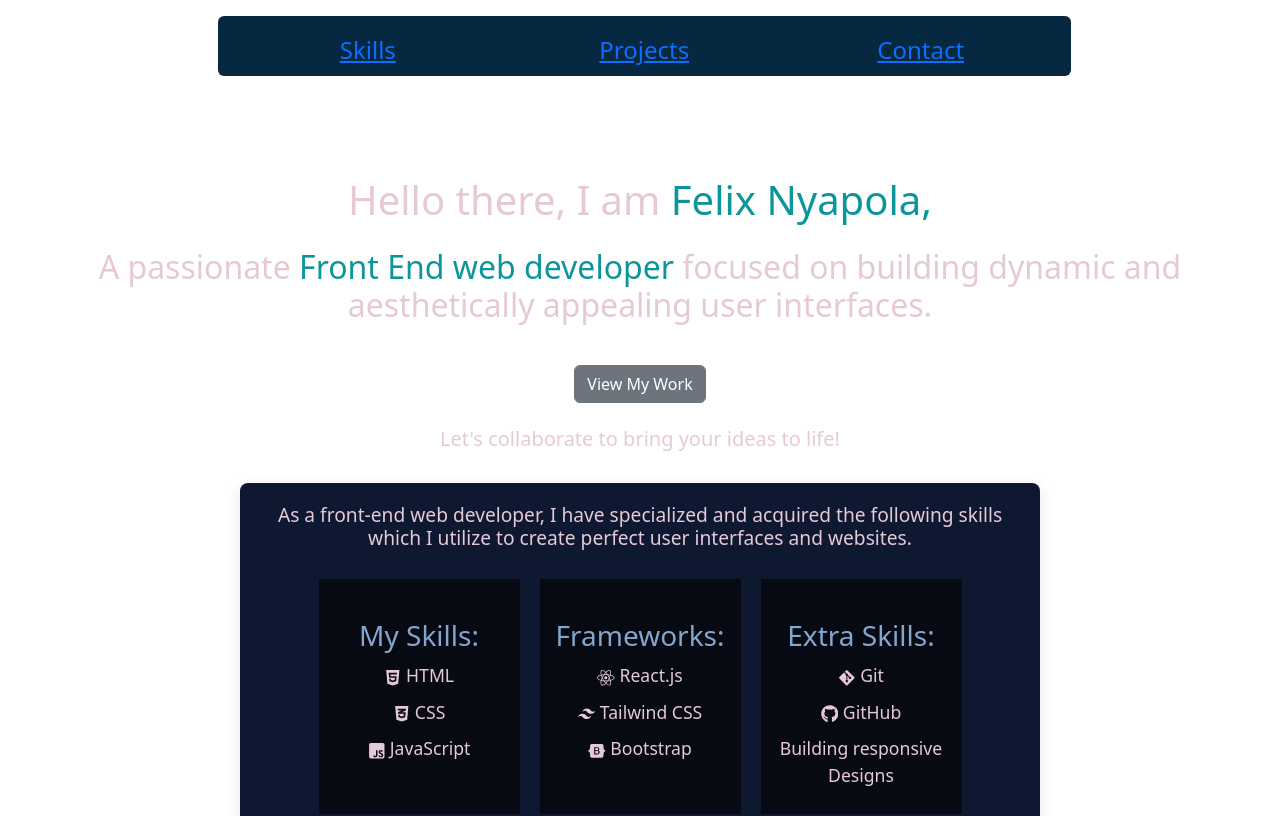
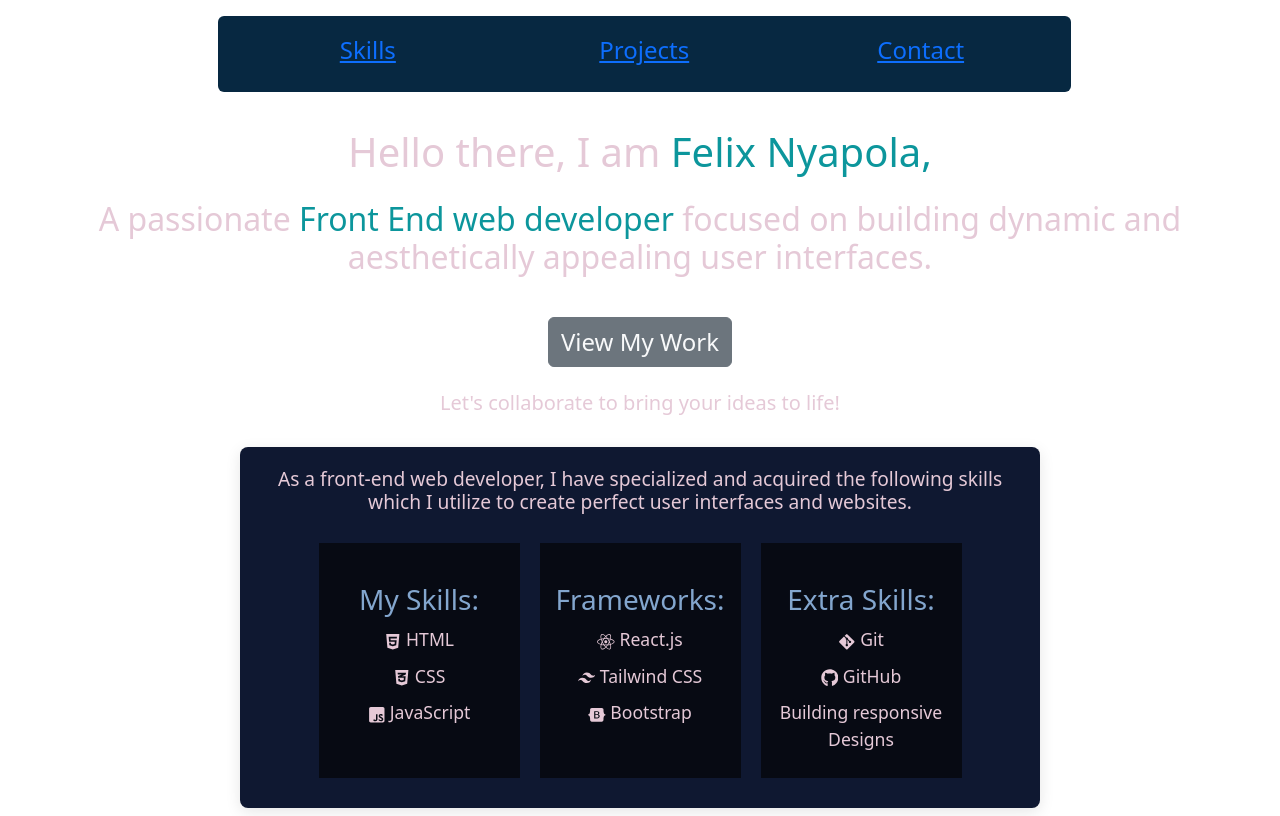
Before and after one commit to nyapo1/ReactPortolio, a React (Vite) app: page / in a window 1280 px wide. Shown: the top 816 px of the page. Built offline with nearby package versions, Linux system fonts and the light colour scheme.

Commit message:
make view btn active and also increase padding

```diff
--- a/src/components/Hero.jsx
+++ b/src/components/Hero.jsx
@@ -1,6 +1,7 @@
 import React, { useEffect, useRef, useState } from 'react';
 import { motion } from 'framer-motion';
 import '../index.css';
+import { Link } from 'react-scroll';
 
 const Hero = () => {
   const ref = useRef(null);
@@ -44,7 +45,7 @@ const Hero = () => {
 
   return (
     <motion.div
-      className='pt-4 text-center hero-container'
+      className=' text-center hero-container'
       ref={ref}
       initial='hidden'
       animate={isVisible ? 'visible' : 'hidden'}
@@ -62,7 +63,12 @@ const Hero = () => {
         variants={itemVariants}
         transition={{ duration: 0.5, delay: 1.5 }}
       >
-        View My Work
+        <Link
+          to="skills"
+          smooth={true}
+          duration={500}
+          className={`fs-4 text-light no-underline`}
+        >View My Work</Link>
       </motion.button>
       <motion.h5 className='hero-text mt-4' variants={itemVariants} transition={{ duration: 1, delay: 2 }}>
         Let's collaborate to bring your ideas to life!
--- a/src/components/Navbar.jsx
+++ b/src/components/Navbar.jsx
@@ -28,7 +28,7 @@ const Navbars = () => {
   return (
     <div className="container-lg">
       <div className='row justify-content-center'>
-        <header className={`py-2 fixed-top rounded main-navbar col-md-8 col-11 text-center mt-3 ${isVisible ? '' : 'd-none'}`}>
+        <header className={`pt-2 pb-4 fixed-top rounded main-navbar col-md-8 col-11 text-center mt-3 ${isVisible ? '' : 'd-none'}`}>
         <ul className="nav nav-pills bg-transparent justify-content-around align-items-center">
       <li className="nav-item li-item col-3 mt-2 ">
         <Link
--- a/src/index.css
+++ b/src/index.css
@@ -108,7 +108,7 @@ a:hover {
 }
 
 .hero-container{
-  margin-top: 15vh;
+  margin-top: 12vh;
 }
 
 .nav-links{
@@ -121,3 +121,7 @@ a:hover {
 .active-link{
   color:#E5C9D7;
 }
+
+.no-underline {
+  text-decoration: none; /* Remove underline */
+}
```
